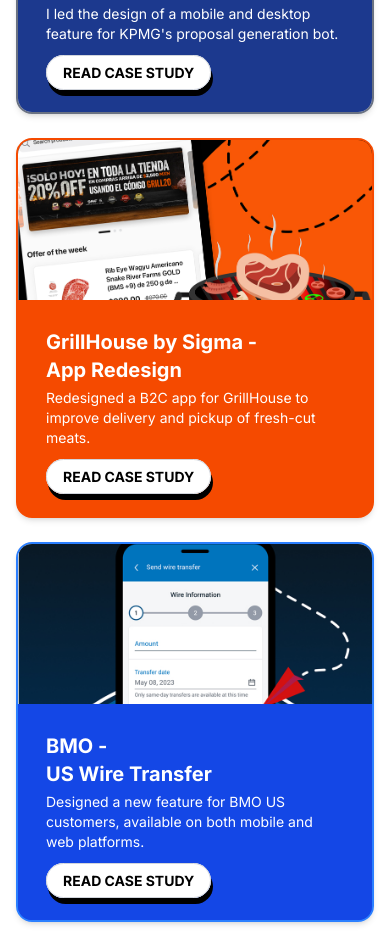
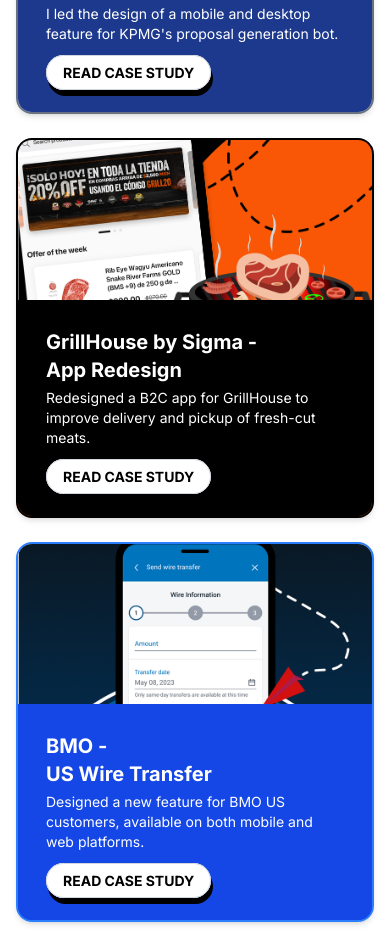
Before and after one commit to mikealexcd/elizabeth-mayorga-portfolio-2025, a Next.js app: page / in a window 390 px wide. Shown: the part 1121-2056 px from the top of the page. Built offline with nearby package versions, Linux system fonts and the light colour scheme.

Commit message:
update grillhouse card color

```diff
--- a/src/app/page.tsx
+++ b/src/app/page.tsx
@@ -121,7 +121,7 @@
           </div>
 
           {/* Project 2 */}
-          <div className="rounded-2xl overflow-hidden border-2 border-orange-600 shadow-md bg-gradient-to-b from from-black to-orange-600">
+          <div className="rounded-2xl overflow-hidden border-2 border-black shadow-md bg-gradient-to-b from from-black to-orange-600">
             <div className="h-40 md:h-115 relative overflow-hidden">
               <Image
                 src={GrillHouseProject.src}
@@ -131,7 +131,7 @@
                 className="object-cover h-full"
               />
             </div>
-            <div className="p-7 bg-orange-600 h-full md:p-9">
+            <div className="p-7 bg-black h-full md:p-9">
               <h3 className="font-bold text-xl mb-1 text-white">
                 GrillHouse by Sigma - <br />
                 App Redesign
```
